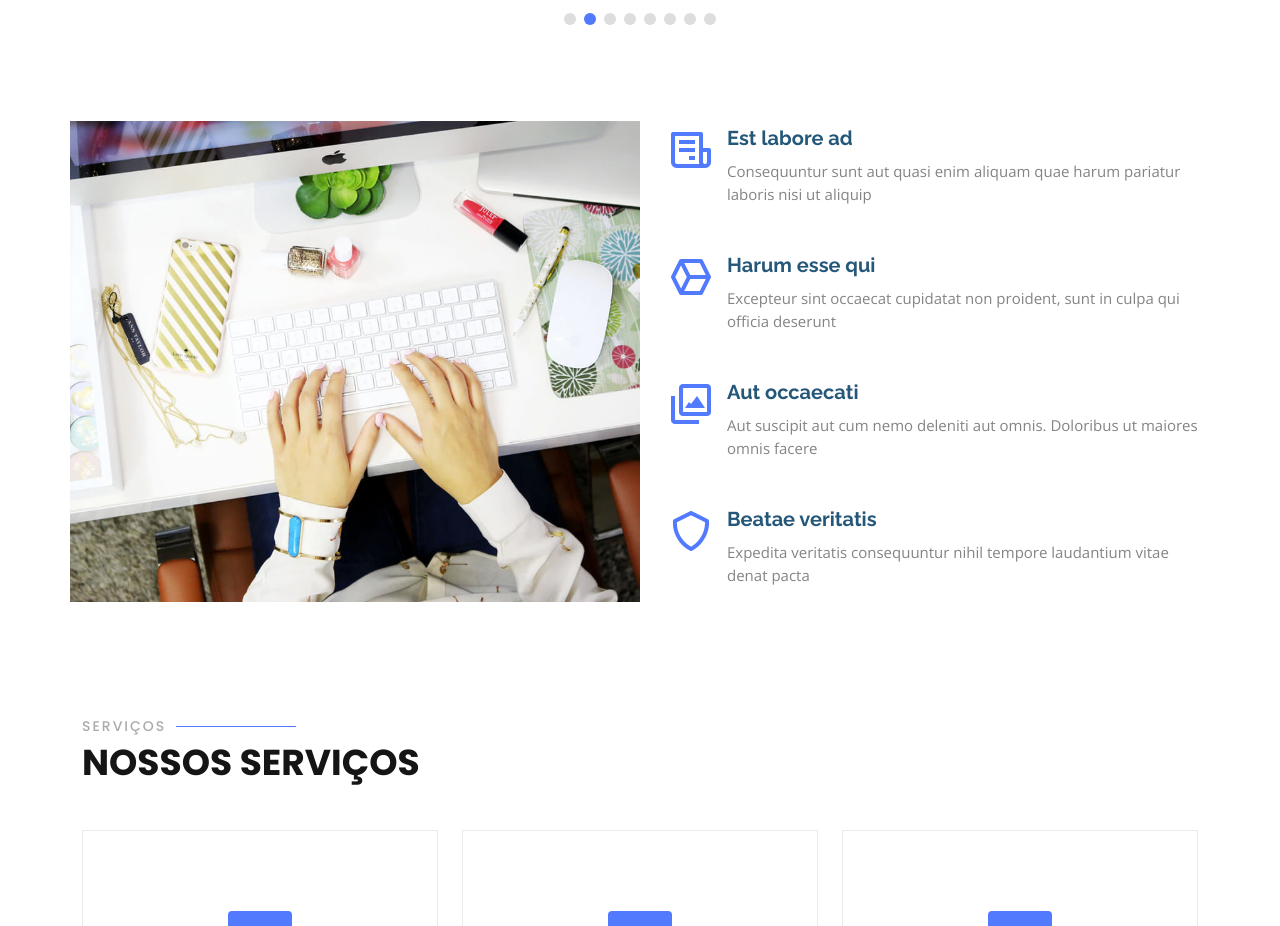
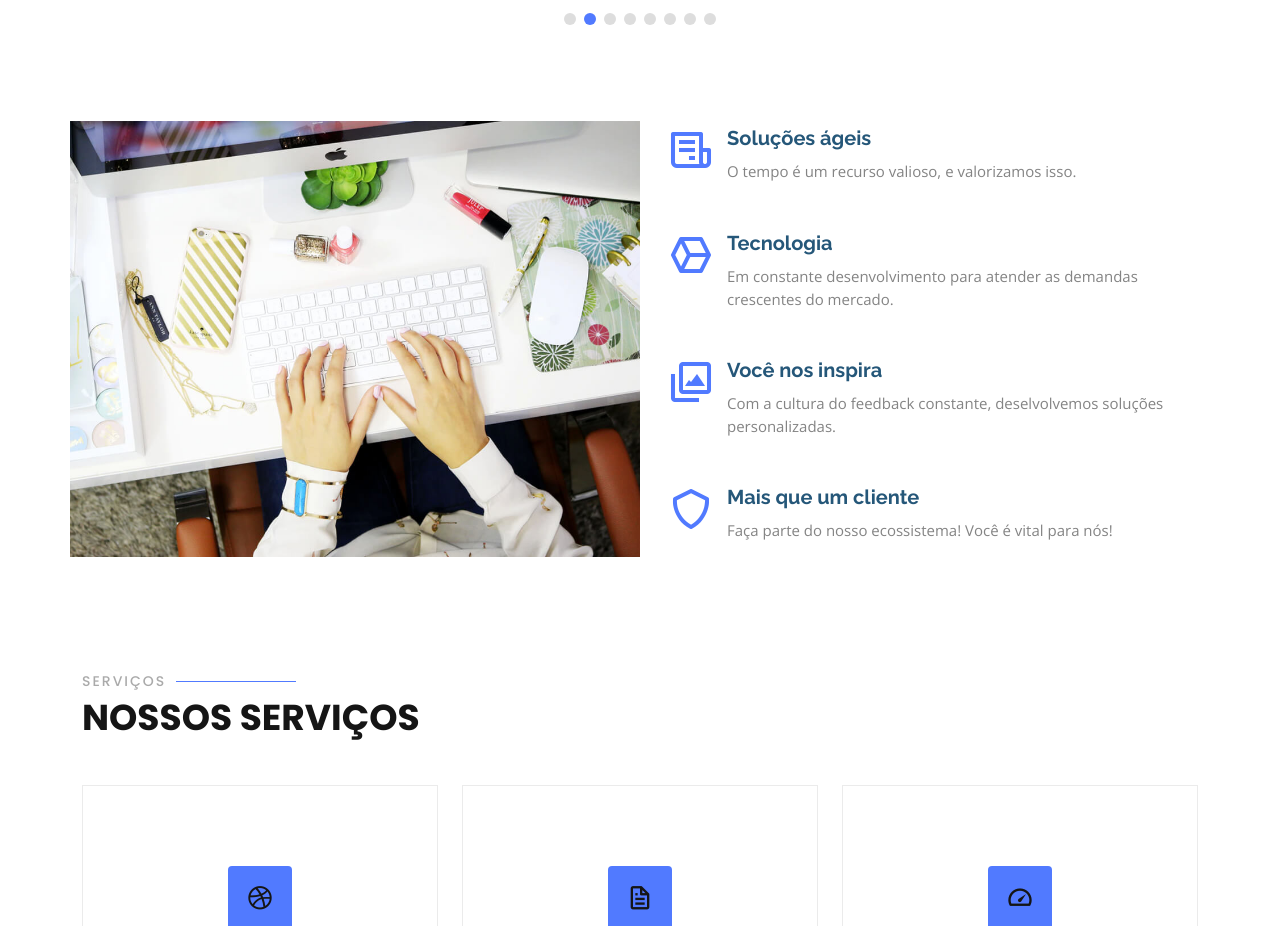
Before and after one commit to AmaranteLucas/siteempresa, a plain HTML site: page index.html in a window 1280 px wide. Shown: the part 1428-2354 px from the top of the page. Drawn offline with nearby package versions, Linux system fonts and the light colour scheme.

Commit message:
Atualizações da página inicial

```diff
--- a/index.html
+++ b/index.html
@@ -191,23 +191,23 @@
           <div class="col-lg-6" data-aos="fade-left" data-aos-delay="100">
             <div class="icon-box mt-5 mt-lg-0" data-aos="zoom-in" data-aos-delay="150">
               <i class="bx bx-receipt"></i>
-              <h4>Est labore ad</h4>
-              <p>Consequuntur sunt aut quasi enim aliquam quae harum pariatur laboris nisi ut aliquip</p>
+              <h4>Soluções ágeis</h4>
+              <p>O tempo é um recurso valioso, e valorizamos isso.</p>
             </div>
             <div class="icon-box mt-5" data-aos="zoom-in" data-aos-delay="150">
               <i class="bx bx-cube-alt"></i>
-              <h4>Harum esse qui</h4>
-              <p>Excepteur sint occaecat cupidatat non proident, sunt in culpa qui officia deserunt</p>
+              <h4>Tecnologia</h4>
+              <p>Em constante desenvolvimento para atender as demandas crescentes do mercado.</p>
             </div>
             <div class="icon-box mt-5" data-aos="zoom-in" data-aos-delay="150">
               <i class="bx bx-images"></i>
-              <h4>Aut occaecati</h4>
-              <p>Aut suscipit aut cum nemo deleniti aut omnis. Doloribus ut maiores omnis facere</p>
+              <h4>Você nos inspira</h4>
+              <p>Com a cultura do feedback constante, deselvolvemos soluções personalizadas.</p>
             </div>
             <div class="icon-box mt-5" data-aos="zoom-in" data-aos-delay="150">
               <i class="bx bx-shield"></i>
-              <h4>Beatae veritatis</h4>
-              <p>Expedita veritatis consequuntur nihil tempore laudantium vitae denat pacta</p>
+              <h4>Mais que um cliente</h4>
+              <p>Faça parte do nosso ecossistema! Você é vital para nós!</p>
             </div>
           </div>
         </div>
```
